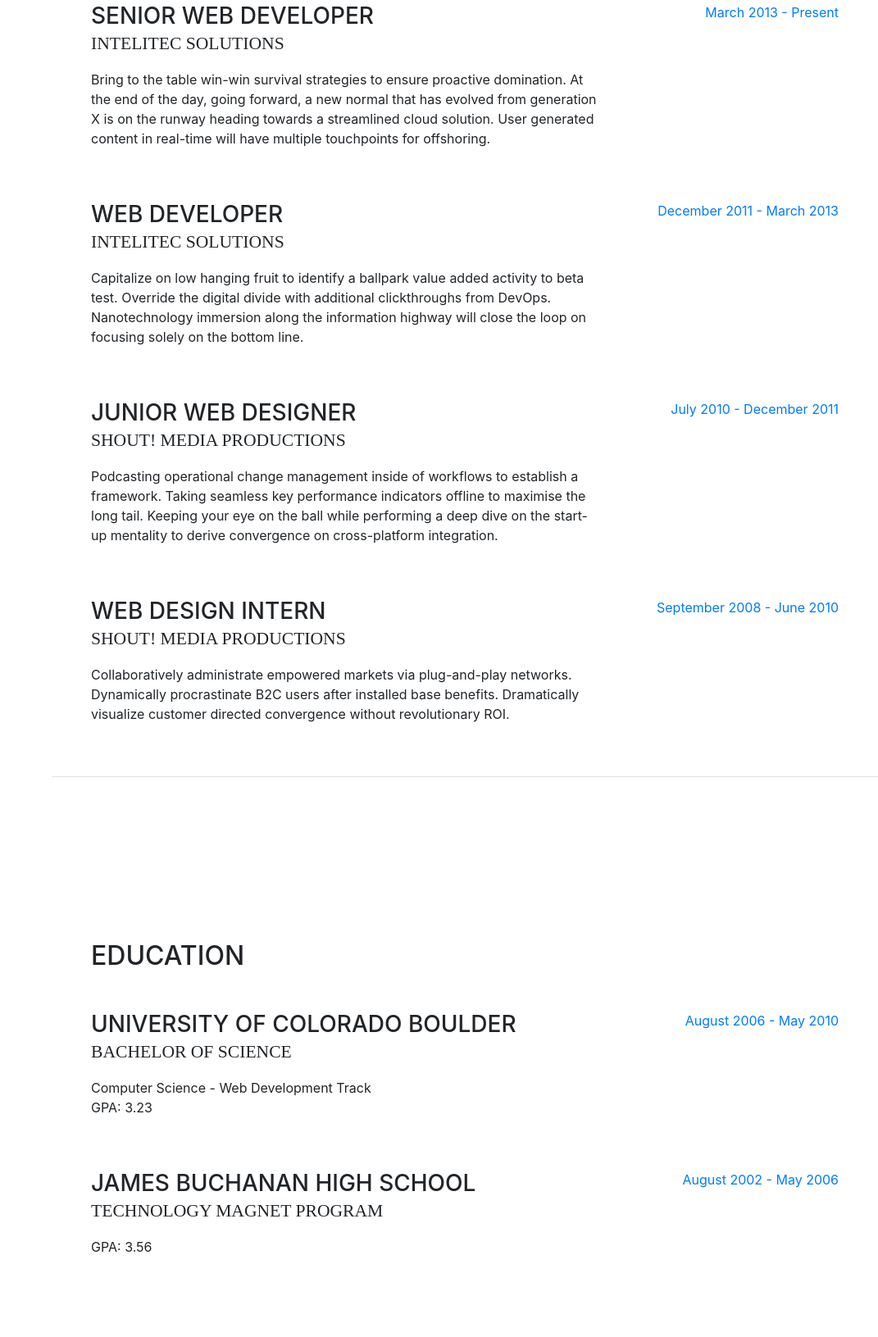
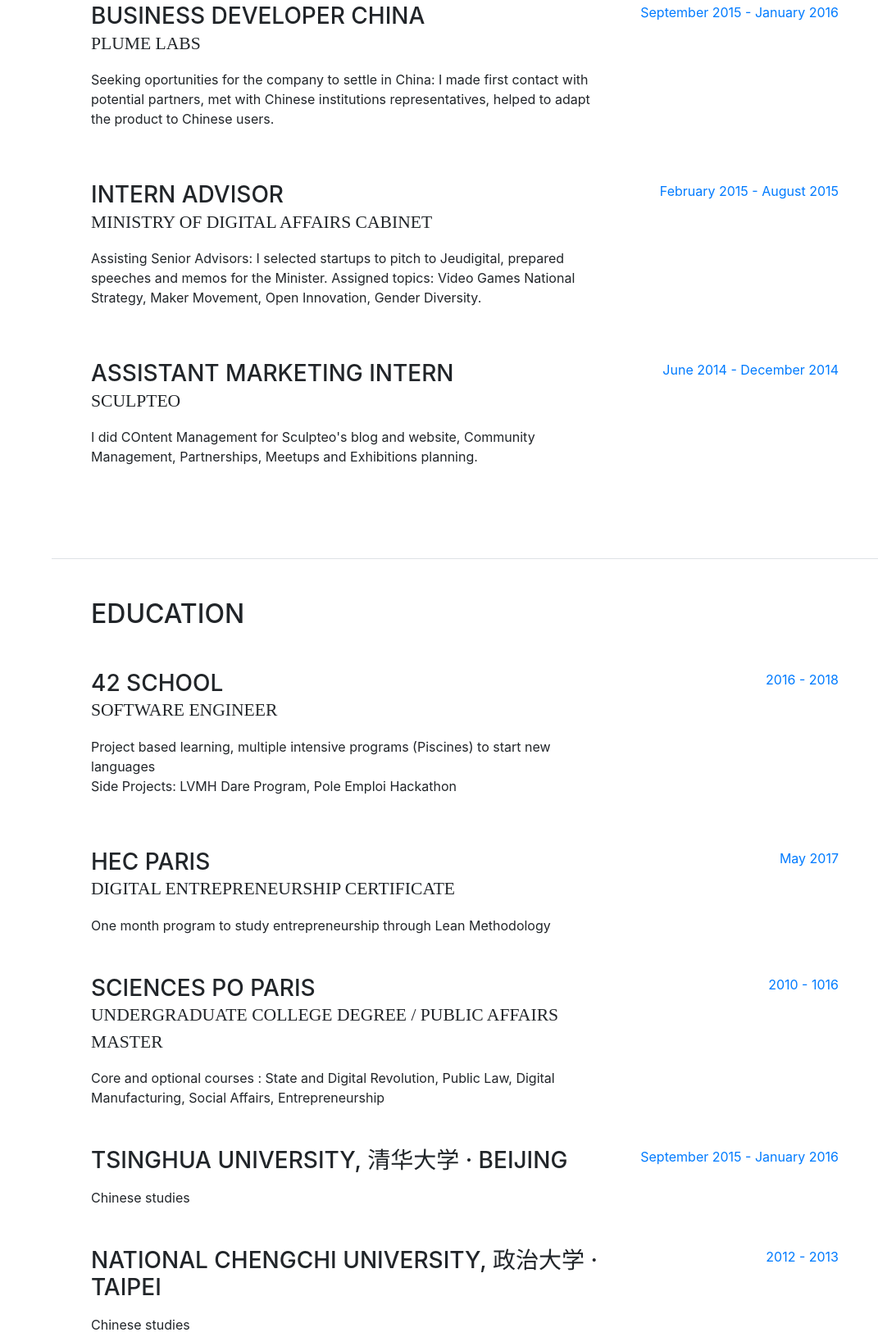
Before and after one commit to atoulmet/atoulmet.github.io, a website with bundled scripts: page index.html in a window 1280 px wide. Shown: the part 931-2562 px from the top of the page at 82% size, without its empty margins (209-1280 px from the left). Built offline with nearby package versions, Linux system fonts and the light colour scheme; a web font is replaced by a local one.

Commit message:
second and third page

```diff
--- a/index.html
+++ b/index.html
@@ -55,7 +55,7 @@
             <a class="nav-link js-scroll-trigger" href="#interests">Interests</a>
           </li>
           <li class="nav-item">
-            <a class="nav-link js-scroll-trigger" href="#awards">Awards</a>
+            <a class="nav-link js-scroll-trigger" href="#awards">Volunteering</a>
           </li>
         </ul>
       </div>
@@ -71,26 +71,10 @@
           <div class="subheading mb-5">Web developer · Cadet @ School 42 · Sciences Po graduate ·
             <a href="alexia.toulmet@gmail.com">alexia.toulmet@gmail.com</a>
           </div>
-          <p class="mb-5">I used to study Social Sciences during 5 years. My passion for the Tech field made me want to learn coding. After one year and a half at School 42, I'm now looking for new adventures in Web Development. </p>
+          <p class="mb-5">I used to study Social Sciences at Sciences Po Paris during 5 years. My passion for the Tech field made me want to start coding. After more than one year at School 42, I'm now looking for new adventures in Web Development. </p>
           <ul class="list-inline list-social-icons mb-0">
             <li class="list-inline-item">
-              <a href="#">
-                <span class="fa-stack fa-lg">
-                  <i class="fa fa-circle fa-stack-2x"></i>
-                  <i class="fa fa-facebook fa-stack-1x fa-inverse"></i>
-                </span>
-              </a>
-            </li>
-            <li class="list-inline-item">
-              <a href="#">
-                <span class="fa-stack fa-lg">
-                  <i class="fa fa-circle fa-stack-2x"></i>
-                  <i class="fa fa-twitter fa-stack-1x fa-inverse"></i>
-                </span>
-              </a>
-            </li>
-            <li class="list-inline-item">
-              <a href="#">
+              <a href="https://www.linkedin.com/in/alexia-toulmet-55742383/">
                 <span class="fa-stack fa-lg">
                   <i class="fa fa-circle fa-stack-2x"></i>
                   <i class="fa fa-linkedin fa-stack-1x fa-inverse"></i>
@@ -98,10 +82,18 @@
               </a>
             </li>
             <li class="list-inline-item">
-              <a href="#">
+              <a href="https://github.com/atoulmet">
                 <span class="fa-stack fa-lg">
                   <i class="fa fa-circle fa-stack-2x"></i>
                   <i class="fa fa-github fa-stack-1x fa-inverse"></i>
+                </span>
+              </a>
+            </li>
+            <li class="list-inline-item">
+              <a href="http://madeintaiwanblog.com/">
+                <span class="fa-stack fa-lg">
+                  <i class="fa fa-circle fa-stack-2x"></i>
+                  <i class="fa fa-plane fa-stack-1x fa-inverse"></i>
                 </span>
               </a>
             </li>
@@ -115,49 +107,36 @@
 
           <div class="resume-item d-flex flex-column flex-md-row mb-5">
             <div class="resume-content mr-auto">
-              <h3 class="mb-0">Senior Web Developer</h3>
-              <div class="subheading mb-3">Intelitec Solutions</div>
-              <p>Bring to the table win-win survival strategies to ensure proactive domination. At the end of the day, going forward, a new normal that has evolved from generation X is on the runway heading towards a streamlined cloud solution. User generated content in real-time will have multiple touchpoints for offshoring.</p>
+              <h3 class="mb-0">Business Developer China</h3>
+              <div class="subheading mb-3">Plume Labs</div>
+              <p>Seeking oportunities for the company to settle in China: I made first contact with potential partners, met with Chinese institutions representatives, helped to adapt the product to Chinese users.</p>
             </div>
             <div class="resume-date text-md-right">
-              <span class="text-primary">March 2013 - Present</span>
+              <span class="text-primary">September 2015 - January 2016</span>
             </div>
           </div>
 
           <div class="resume-item d-flex flex-column flex-md-row mb-5">
             <div class="resume-content mr-auto">
-              <h3 class="mb-0">Web Developer</h3>
-              <div class="subheading mb-3">Intelitec Solutions</div>
-              <p>Capitalize on low hanging fruit to identify a ballpark value added activity to beta test. Override the digital divide with additional clickthroughs from DevOps. Nanotechnology immersion along the information highway will close the loop on focusing solely on the bottom line.</p>
+              <h3 class="mb-0">Intern Advisor</h3>
+              <div class="subheading mb-3">Ministry of Digital Affairs Cabinet</div>
+              <p>Assisting Senior Advisors: I selected startups to pitch to Jeudigital, prepared speeches and memos for the Minister. Assigned topics: Video Games National Strategy, Maker Movement, Open Innovation, Gender Diversity.</p>
             </div>
             <div class="resume-date text-md-right">
-              <span class="text-primary">December 2011 - March 2013</span>
+              <span class="text-primary">February 2015 - August 2015</span>
             </div>
           </div>
 
           <div class="resume-item d-flex flex-column flex-md-row mb-5">
             <div class="resume-content mr-auto">
-              <h3 class="mb-0">Junior Web Designer</h3>
-              <div class="subheading mb-3">Shout! Media Productions</div>
-              <p>Podcasting operational change management inside of workflows to establish a framework. Taking seamless key performance indicators offline to maximise the long tail. Keeping your eye on the ball while performing a deep dive on the start-up mentality to derive convergence on cross-platform integration.</p>
+              <h3 class="mb-0">Assistant Marketing Intern</h3>
+              <div class="subheading mb-3">Sculpteo</div>
+              <p>I did COntent Management for Sculpteo's blog and website, Community Management, Partnerships, Meetups and Exhibitions planning.</p>
             </div>
             <div class="resume-date text-md-right">
-              <span class="text-primary">July 2010 - December 2011</span>
+              <span class="text-primary">June 2014 - December 2014</span>
             </div>
           </div>
-
-          <div class="resume-item d-flex flex-column flex-md-row">
-            <div class="resume-content mr-auto">
-              <h3 class="mb-0">Web Design Intern</h3>
-              <div class="subheading mb-3">Shout! Media Productions</div>
-              <p>Collaboratively administrate empowered markets via plug-and-play networks. Dynamically procrastinate B2C users after installed base benefits. Dramatically visualize customer directed convergence without revolutionary ROI.</p>
-            </div>
-            <div class="resume-date text-md-right">
-              <span class="text-primary">September 2008 - June 2010</span>
-            </div>
-          </div>
-
-        </div>
 
       </section>
 
@@ -167,24 +146,55 @@
 
           <div class="resume-item d-flex flex-column flex-md-row mb-5">
             <div class="resume-content mr-auto">
-              <h3 class="mb-0">University of Colorado Boulder</h3>
-              <div class="subheading mb-3">Bachelor of Science</div>
-              <div>Computer Science - Web Development Track</div>
-              <p>GPA: 3.23</p>
+              <h3 class="mb-0">42 School</h3>
+              <div class="subheading mb-3">Software Engineer</div>
+              <div>Project based learning, multiple intensive programs (Piscines) to start new languages</div>
+              <p>Side Projects: LVMH Dare Program, Pole Emploi Hackathon</p>
             </div>
             <div class="resume-date text-md-right">
-              <span class="text-primary">August 2006 - May 2010</span>
+              <span class="text-primary">2016 - 2018</span>
             </div>
           </div>
 
-          <div class="resume-item d-flex flex-column flex-md-row">
+          <div class="resume-item d-flex flex-column flex-md-row mb-5">
             <div class="resume-content mr-auto">
-              <h3 class="mb-0">James Buchanan High School</h3>
-              <div class="subheading mb-3">Technology Magnet Program</div>
-              <p>GPA: 3.56</p>
+              <h3 class="mb-0">HEC Paris</h3>
+              <div class="subheading mb-3">Digital Entrepreneurship Certificate</div>
+              <div>One month program to study entrepreneurship through Lean Methodology</div>
             </div>
             <div class="resume-date text-md-right">
-              <span class="text-primary">August 2002 - May 2006</span>
+              <span class="text-primary">May 2017</span>
+            </div>
+          </div>
+
+          <div class="resume-item d-flex flex-column flex-md-row mb-5">
+            <div class="resume-content mr-auto">
+              <h3 class="mb-0">Sciences Po Paris</h3>
+              <div class="subheading mb-3">Undergraduate College Degree / Public Affairs Master</div>
+              <div>Core and optional courses : State and Digital Revolution, Public Law, Digital Manufacturing, Social Affairs, Entrepreneurship</div>
+            </div>
+            <div class="resume-date text-md-right">
+              <span class="text-primary">2010 - 1016</span>
+            </div>
+          </div>
+
+          <div class="resume-item d-flex flex-column flex-md-row mb-5">
+            <div class="resume-content mr-auto">
+              <h3 class="mb-3">Tsinghua University, 清华大学 · Beijing</h3>
+              <div>Chinese studies</div>
+            </div>
+            <div class="resume-date text-md-right">
+              <span class="text-primary">September 2015 - January 2016</span>
+            </div>
+          </div>
+
+          <div class="resume-item d-flex flex-column flex-md-row mb-5">
+            <div class="resume-content mr-auto">
+              <h3 class="mb-3">National Chengchi University, 政治大学 · Taipei</h3>
+              <div>Chinese studies</div>
+            </div>
+            <div class="resume-date text-md-right">
+              <span class="text-primary">2012 - 2013</span>
             </div>
           </div>
 
```
